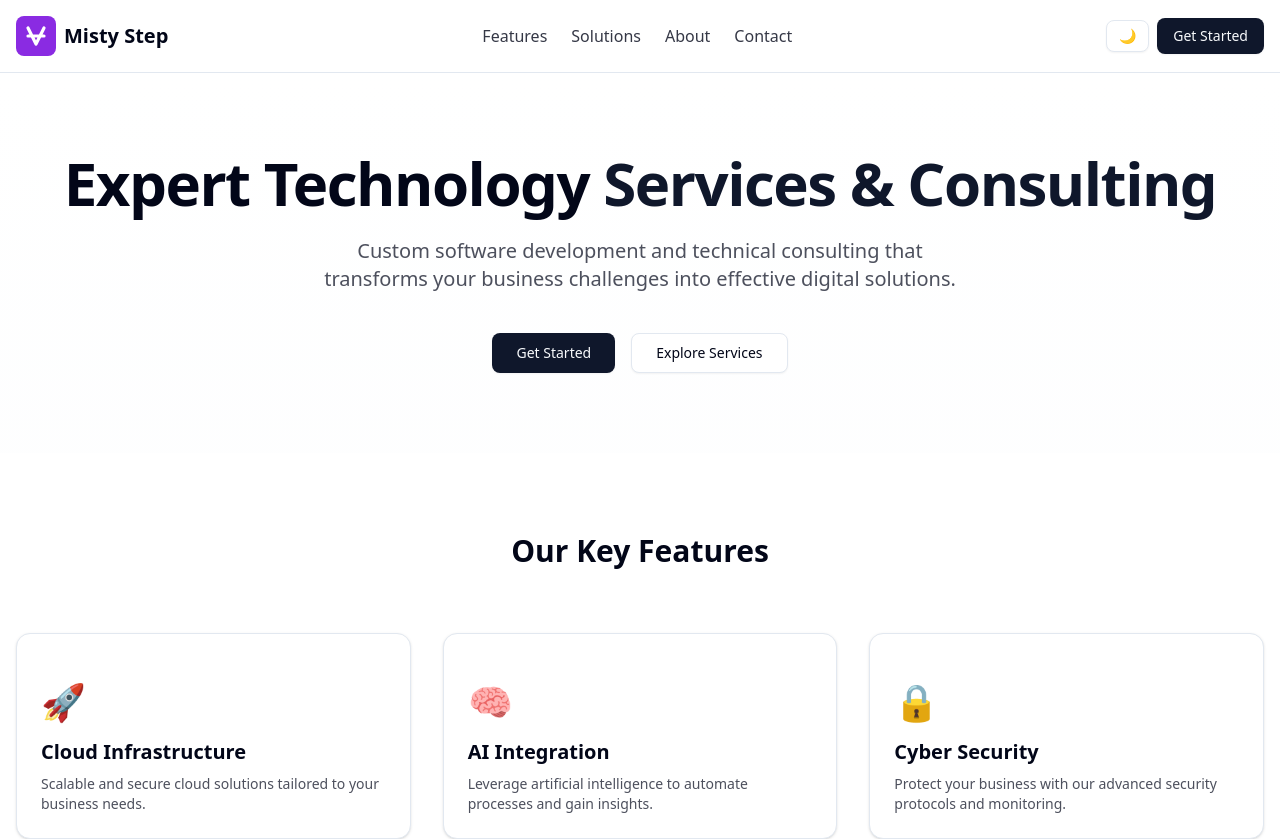
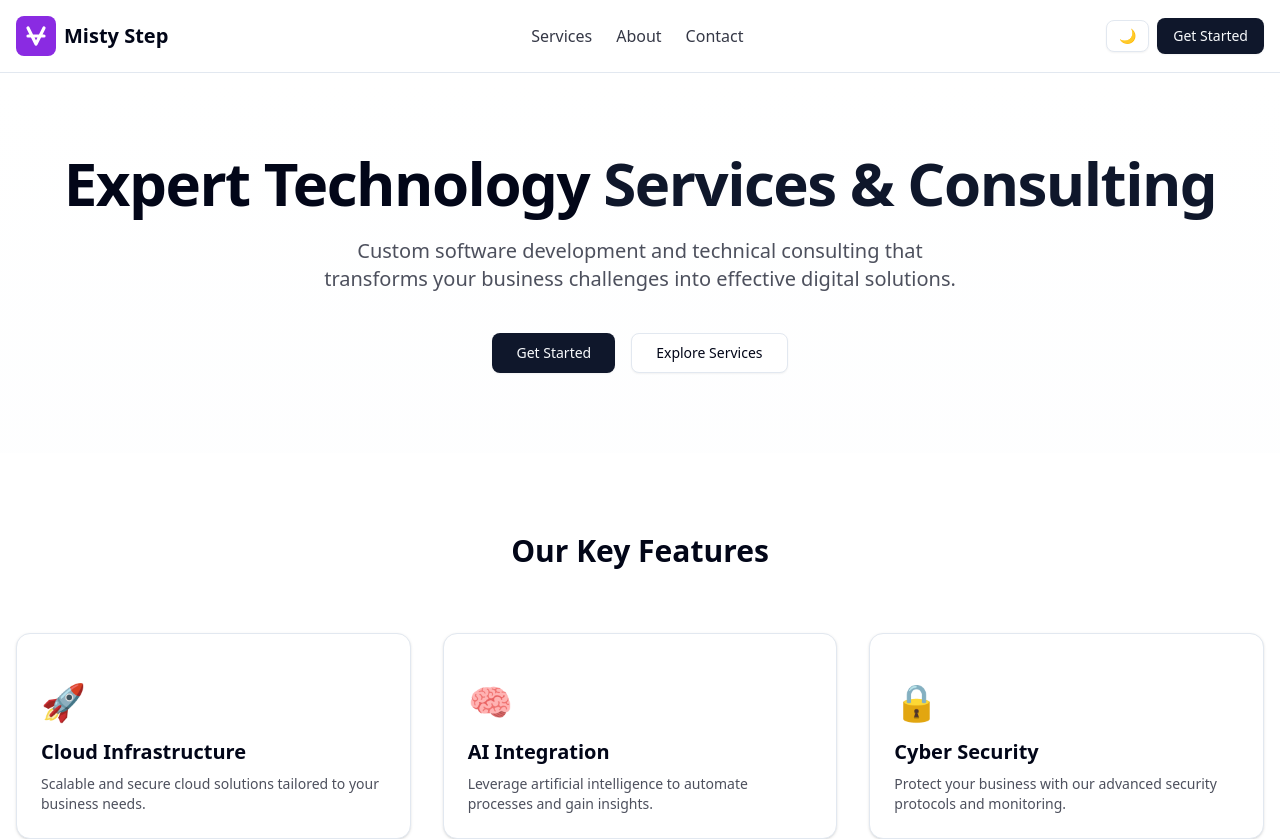
Before and after one commit to phrazzld/misty-step, a Next.js app: page / in a window 1280 px wide. Shown: the top 839 px of the page. Built offline with nearby package versions, Linux system fonts and the light colour scheme.

Commit message:
refactor: update header navigation to focus on services

```diff
--- a/components/site-header.tsx
+++ b/components/site-header.tsx
@@ -20,11 +20,8 @@ export function SiteHeader(): React.JSX.Element {
           <span className="font-bold text-xl">Misty Step</span>
         </div>
         <nav className="hidden md:flex items-center gap-6">
-          <a href="#features" className="text-foreground/80 hover:text-foreground transition">
-            Features
-          </a>
-          <a href="#solutions" className="text-foreground/80 hover:text-foreground transition">
-            Solutions
+          <a href="#services" className="text-foreground/80 hover:text-foreground transition">
+            Services
           </a>
           <a href="#about" className="text-foreground/80 hover:text-foreground transition">
             About
```
Also changed, not shown: 2 other files (tests, documents, lock files or other folders).
